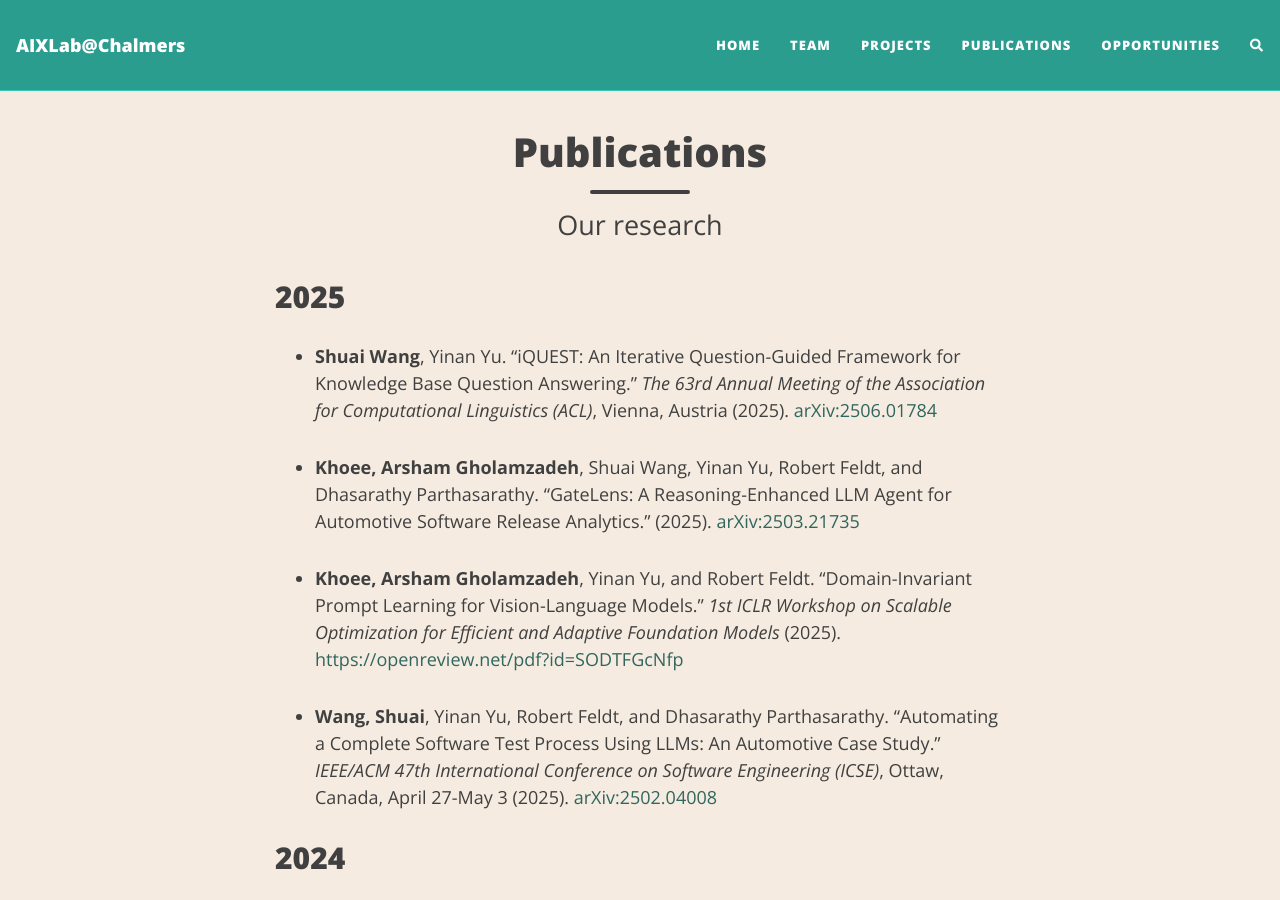
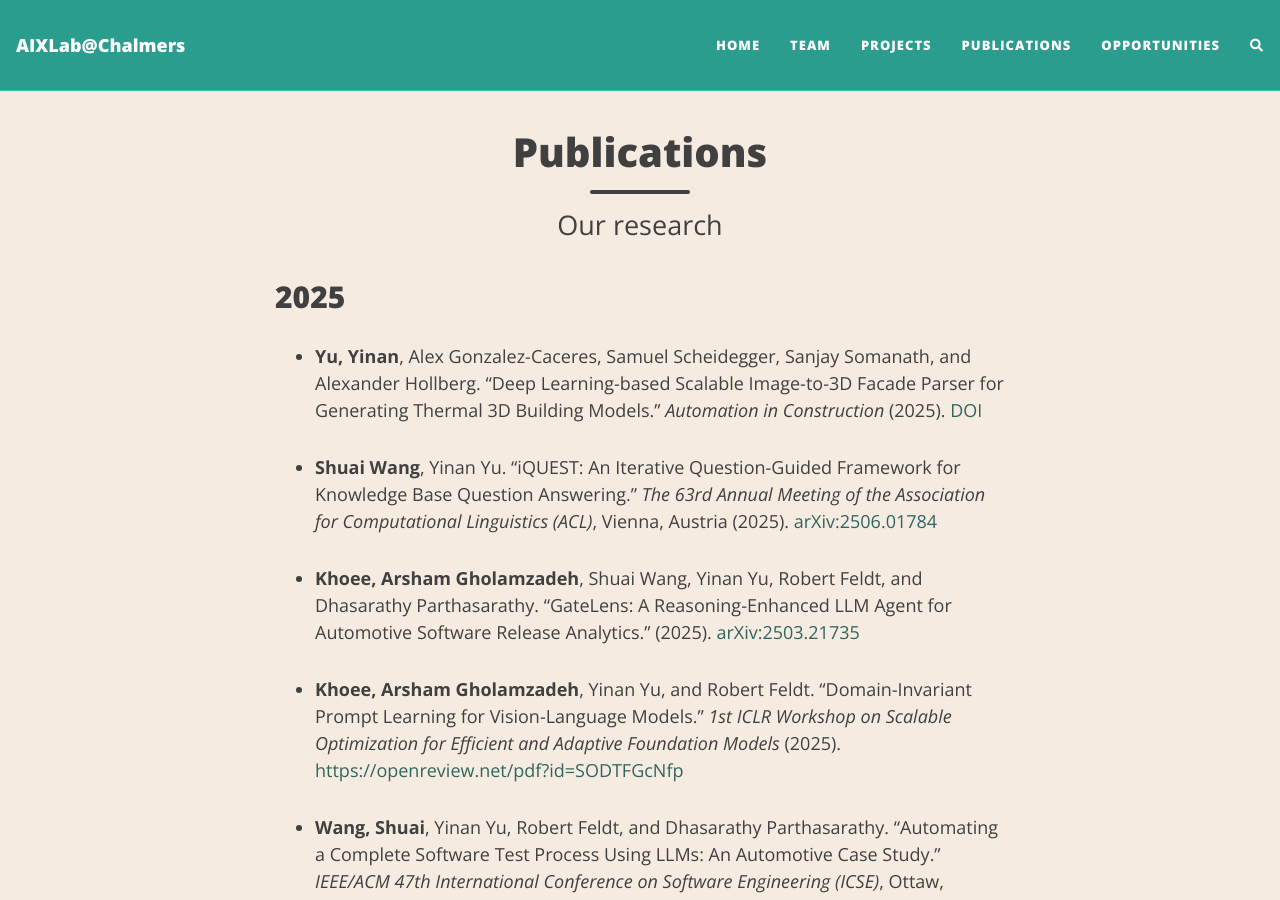
Before and after one commit to usableai/usableai.github.io, a Jekyll site: the page built from publications.md, in a window 1280 px wide and 900 px high. Built offline with Jekyll 4.4.1, drawn with Linux system fonts in a browser that asks for light colours; nearby versions of some CDN libraries; comment, search, counter and statistics services are not loaded.

Commit message:
Add Deep Learning-based Scalable Image-to-3D Facade Parser for Generating Thermal 3D Building Models.

```diff
--- a/publications.md
+++ b/publications.md
@@ -4,6 +4,8 @@ title: Publications
 subtitle: Our research
 ---
 ## 2025
+
+- **Yu, Yinan**, Alex Gonzalez-Caceres, Samuel Scheidegger, Sanjay Somanath, and Alexander Hollberg. "Deep Learning-based Scalable Image-to-3D Facade Parser for Generating Thermal 3D Building Models." *Automation in Construction* (2025). [DOI](https://doi.org/10.1016/j.autcon.2025.106449)
 
 - **Shuai Wang**, Yinan Yu. "iQUEST: An Iterative Question-Guided Framework for Knowledge Base Question Answering." *The 63rd Annual Meeting of the Association for Computational Linguistics (ACL)*, Vienna, Austria (2025). [arXiv:2506.01784](https://arxiv.org/abs/2506.01784)
 
```
